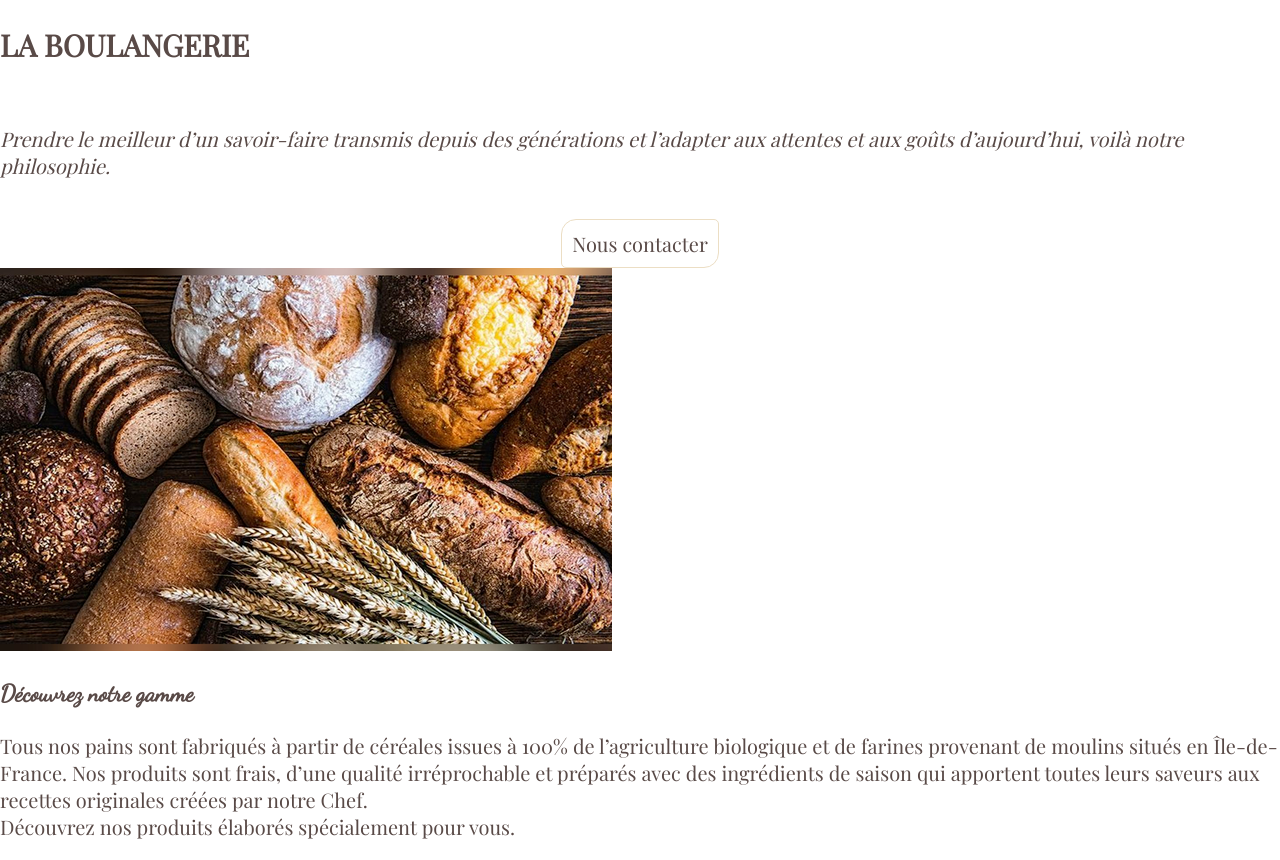
After one commit to Manaile/Projet_MaisonB, a PHP site: page /views/bakery.phtml in a window 1280 px wide. The commit adds this page. Run offline with PHP 8.4, Linux system fonts and the light colour scheme.

Commit message:
create bareky.phtml

```diff
--- a/controller/Controller.php
+++ b/controller/Controller.php
@@ -12,7 +12,7 @@ class Controller{
         $this->Model = new Model();
     }
 
-    public function review(){
+    public function reviews(){
         return $this->Model->reviews;
     }
 
--- a/database/database.php
+++ b/database/database.php
@@ -10,6 +10,7 @@ class Database{
 
         try {
             $pdo = new PDO('mysql:host=localhost;dbname=maisonb;charset=utf8', 'root', 'root');
+            $pdo->setAttribute(PDO::ATTR_ERRMODE, PDO::ERRMODE_WARNING);
         }
         catch(Exception $e) {
             die('Erreur : '.$e->getMessage());
--- a/index.php
+++ b/index.php
@@ -3,7 +3,7 @@
     require 'controller/Controller.php';
 
     $Controller= new Controller();
-    $review= $Controller->review();
+    $review= $Controller->reviews();
 
     include 'views/index.phtml';
 ?>
--- a/src/style.css
+++ b/src/style.css
@@ -136,3 +136,7 @@ h2{
     border-bottom: 350px solid transparent;
     z-index: 1;
 }
+/******         BAKERY BANNER     ******/
+h3{
+    font-family: 'Dancing Script', cursive;
+}
--- /dev/null
+++ b/views/bakery.phtml
@@ -0,0 +1,31 @@
+<!DOCTYPE html>
+<html lang="fr">
+<head>
+    <meta charset="UTF-8">
+    <meta name="description" content="Maison B, retrouver au sein de notre boulangerie/patisserie artisanale dans le 19eme arrondissement de Paris du bon pain, des pâtisseries savoureuses et des cours pour patisser comme un chef!">
+    <meta http-equiv="X-UA-Compatible" content="IE=edge">
+    <meta name="viewport" content="width=device-width, initial-scale=1.0">
+    <link rel="stylesheet" href="https://cdn.jsdelivr.net/npm/bootstrap-icons@1.8.1/font/bootstrap-icons.css">
+    <title>Maison B - Boulangerie/Patisserie Artisanale</title>
+    <link rel="stylesheet" href="../src/style.css">
+    <link rel="preconnect" href="https://fonts.googleapis.com">
+    <link rel="preconnect" href="https://fonts.gstatic.com" crossorigin>
+    <link href="https://fonts.googleapis.com/css2?family=Dancing+Script&family=Playfair+Display&display=swap" rel="stylesheet">
+</head>
+
+<body>
+    <section class="bakery_banner">
+        <div>
+            <h2>LA BOULANGERIE</h2>
+        <p><em>Prendre le meilleur d’un savoir-faire transmis depuis des générations et l’adapter aux attentes et aux goûts d’aujourd’hui, voilà notre philosophie. </em></p>
+        <div class="button"><a href="#">Nous contacter</a></div>
+        </div>
+        <div><img class="img_right" src="../src/img/pain/pain2.png" alt="photo de différents pains"></div>
+    </section>
+    <section>
+        <div>
+            <h3>Découvrez notre gamme</h3>
+            <p>Tous nos pains sont fabriqués à partir de céréales issues à 100% de l’agriculture biologique et de farines provenant de moulins situés en Île-de-France. Nos produits sont frais, d’une qualité irréprochable et préparés avec des ingrédients de saison qui apportent toutes leurs saveurs aux recettes originales créées par notre Chef.<br>Découvrez nos produits élaborés spécialement pour vous.</p>
+        </div>
+    </section>
+</body>
--- a/views/home.phtml
+++ b/views/home.phtml
@@ -1,5 +1,3 @@
-
-
 
 <section class="home_banner">
     <div>
```
Also changed, not shown: model/Model.php (+3 -4 lines), app/test.php (deleted), src/img/pain/pain2.png (added).
